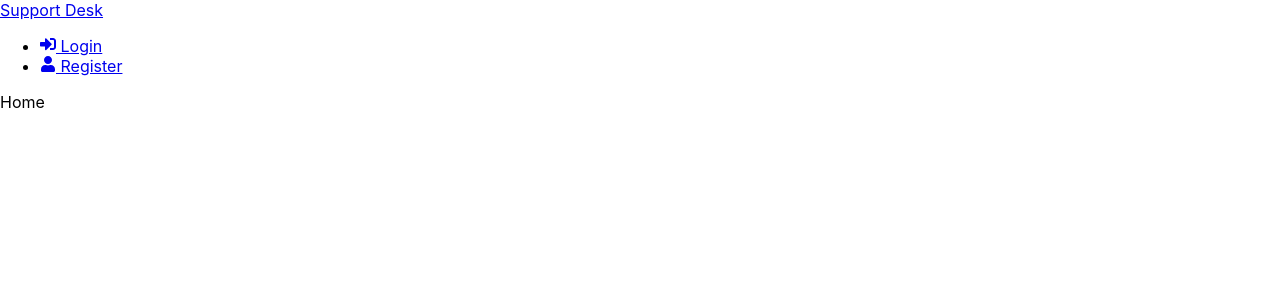
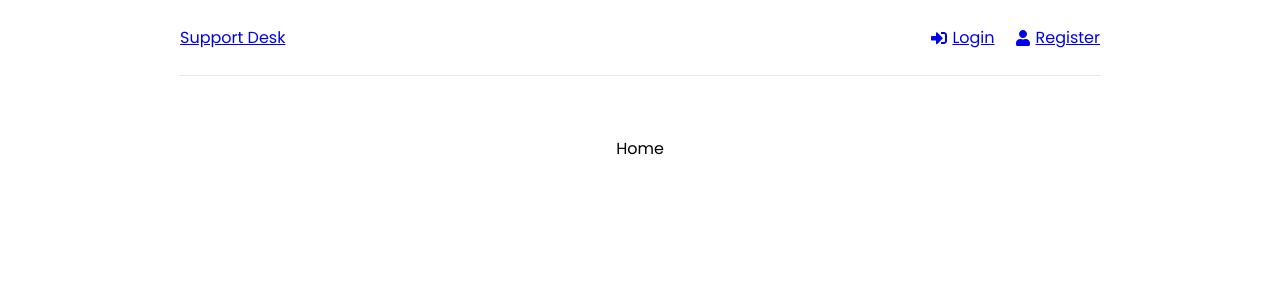
Before and after one commit to oscar-ct/support-desk, a React (Create React App) app in the folder frontend/: page / in a window 1280 px wide. Shown: the top 300 px of the page. Built offline with nearby package versions, Linux system fonts and the light colour scheme.

Commit message:
feat: basic navbar styling

```diff
--- a/frontend/src/App.js
+++ b/frontend/src/App.js
@@ -5,11 +5,12 @@
 import Login from "./pages/Login";
 import Register from "./pages/Register";
 
+
 function App() {
   return (
     <>
        <Router>
-           <div>
+           <div className={"container"}>
                <Header/>
                <Routes>
                    <Route path={"/"} element={<Home />}/>
--- a/frontend/src/components/Header.jsx
+++ b/frontend/src/components/Header.jsx
@@ -2,10 +2,11 @@
 import {FaSignInAlt, FaSignOutAlt, FaUser} from "react-icons/fa";
 import {Link} from "react-router-dom";
 
+
 const Header = () => {
     return (
-        <header>
-            <div>
+        <header className={"header"}>
+            <div className={"logo"}>
                 <Link to={"/"}>Support Desk</Link>
             </div>
                 <ul>
@@ -20,6 +21,7 @@
                         </Link>
                     </li>
                 </ul>
+
         </header>
     );
 };
--- a/frontend/src/index.css
+++ b/frontend/src/index.css
@@ -1,13 +1,49 @@
+@import url('https://fonts.googleapis.com/css2?family=Poppins:wght@300;400;600;700&display=swap');
+
+* {
+  margin: 0;
+  padding: 0;
+  box-sizing: border-box;
+}
 body {
-  margin: 0;
-  font-family: -apple-system, BlinkMacSystemFont, 'Segoe UI', 'Roboto', 'Oxygen',
-    'Ubuntu', 'Cantarell', 'Fira Sans', 'Droid Sans', 'Helvetica Neue',
-    sans-serif;
-  -webkit-font-smoothing: antialiased;
-  -moz-osx-font-smoothing: grayscale;
+  font-family: 'Poppins', sans-serif;
+  height: 100vh;
+}
+.container {
+  width: 100%;
+  max-width: 960px;
+  margin: 0 auto;
+  padding: 0 20px;
+  text-align: center;
 }
 
-code {
-  font-family: source-code-pro, Menlo, Monaco, Consolas, 'Courier New',
-    monospace;
+
+/*HEADER COMPONENT*/
+.header {
+  display: flex;
+  justify-content: space-between;
+  align-items: center;
+  padding: 20px 0;
+  border-bottom: 1px solid #e6e6e6;
+  margin-bottom: 60px;
 }
+.header ul {
+  list-style: none;
+  display: flex;
+  align-items: center;
+  justify-content: space-between;
+}
+.header ul li {
+  margin-left: 20px;
+  line-height: 2.2;
+}
+.header ul li a {
+  display: flex;
+  align-items: center;
+}
+.header ul li a:hover {
+  color: #777;
+}
+.header ul li a svg {
+  margin-right: 5px;
+}
```
Lines whose indentation alone changed are shown as unchanged.
